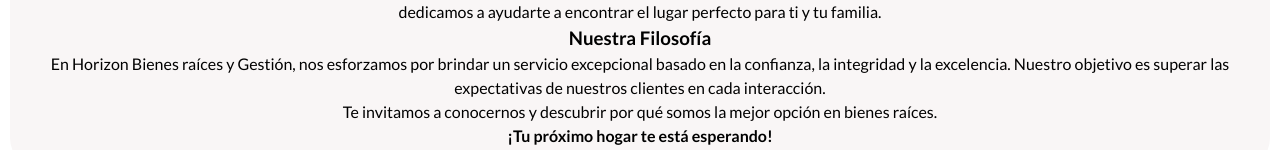
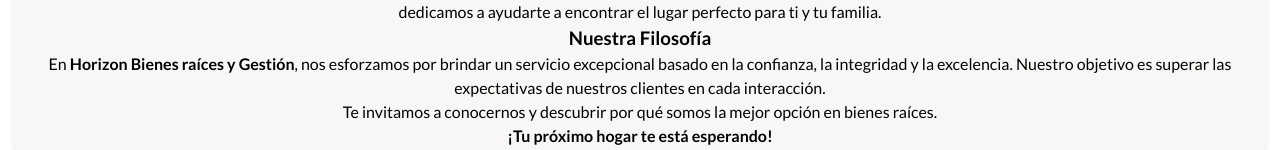
Before and after one commit to Paolaaqv/Horizon_Inmobiliaria, a plain HTML site: page index.html in a window 1280 px wide. Shown: the part 383-533 px from the top of the page. Drawn offline with nearby package versions, Linux system fonts and the light colour scheme; a web font is replaced by a local one.

Commit message:
Cambios en el index

```diff
--- a/index.html
+++ b/index.html
@@ -39,7 +39,7 @@
 
             <p>En <strong>Horizon Bienes raíces y Gestión</strong>, creemos que un hogar es más que solo un espacio; es donde se crean recuerdos, se construyen historias y se proyecta el futuro. Por eso, nos dedicamos a ayudarte a encontrar el lugar perfecto para ti y tu familia.</p>
             <h3>Nuestra Filosofía</h3>
-            <p>En Horizon Bienes raíces y Gestión, nos esforzamos por brindar un servicio excepcional basado en la confianza, la integridad y la excelencia. Nuestro objetivo es superar las expectativas de nuestros clientes en cada interacción.</p>
+            <p>En <strong>Horizon Bienes raíces y Gestión</strong>, nos esforzamos por brindar un servicio excepcional basado en la confianza, la integridad y la excelencia. Nuestro objetivo es superar las expectativas de nuestros clientes en cada interacción.</p>
             <p>Te invitamos a conocernos y descubrir por qué somos la mejor opción en bienes raíces. <br><strong>¡Tu próximo hogar te está esperando!</strong></p>
         </section>
 
```
Also changed, not shown: 1 other file.
